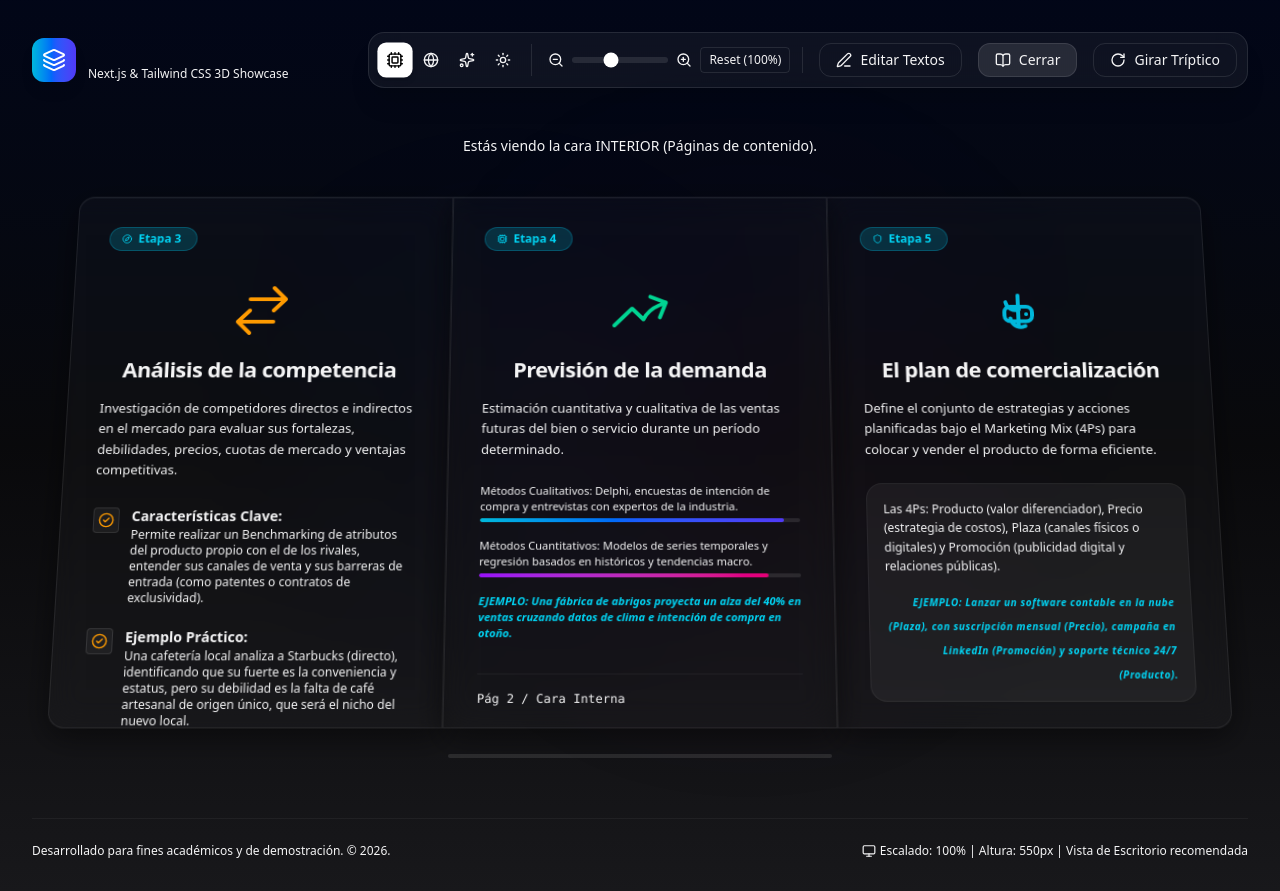
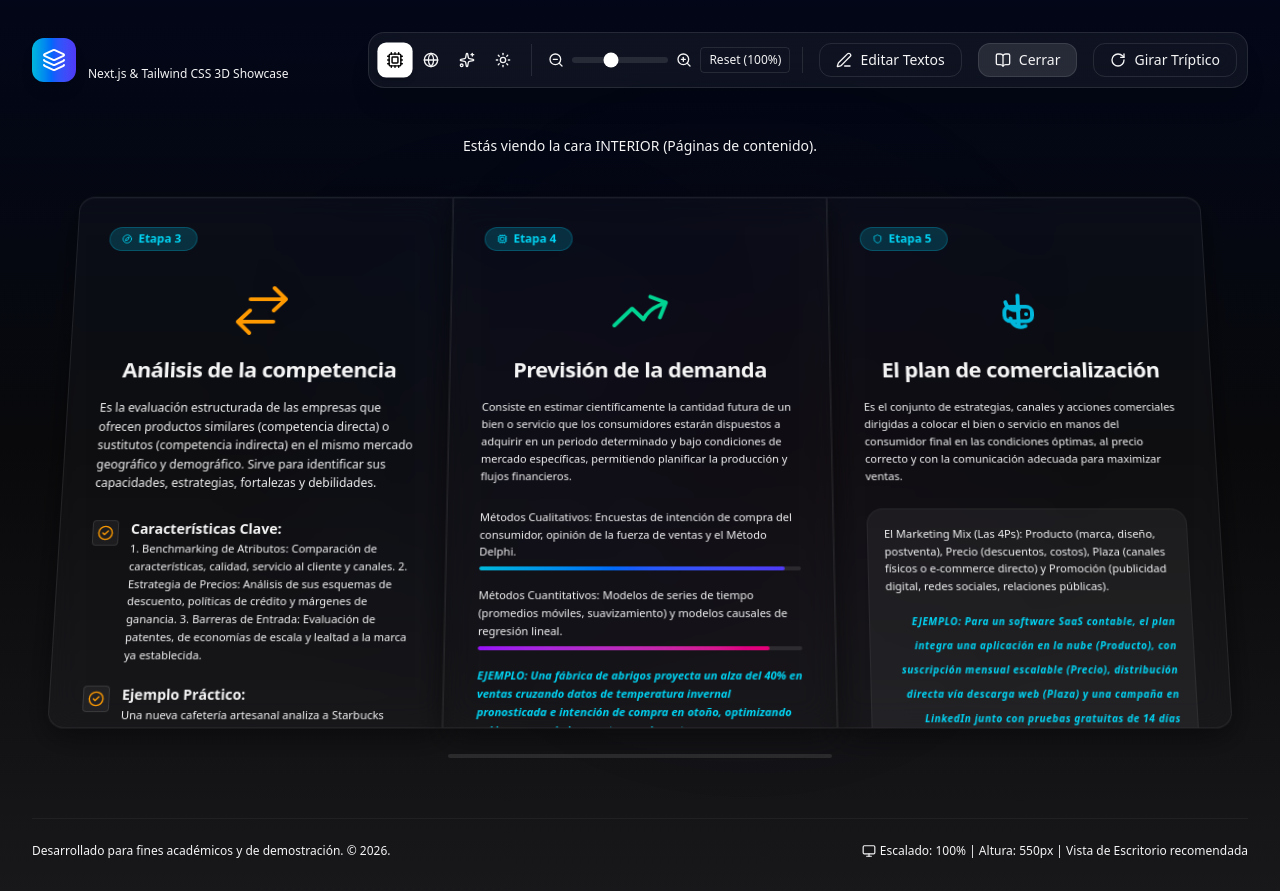
Before and after one commit to GerardoMtzGit/triptico, a Next.js app: page / in a window 1280 px wide. Both pictures are taken after a click on the button "Abrir Tríptico". Built offline with nearby package versions, Linux system fonts and the light colour scheme.

Commit message:
content: expand explanations on all topics and update bibliography with specific references

```diff
--- a/src/app/page.tsx
+++ b/src/app/page.tsx
@@ -88,13 +88,13 @@ export default function Home() {
   const [height, setHeight] = useState<number>(550);
   const [isResizing, setIsResizing] = useState(false);
 
-  // Brochure Text Content State (Updated for Gerardo's restructuring)
+  // Brochure Text Content State (Extended with comprehensive explanations and examples)
   const [content, setContent] = useState<BrochureContent>({
     // Cara Exterior - Portada (Derecha) -> Definición del bien a producir
     portadaTag: "Etapa 1 - Estudio de Mercado",
     portadaTitle: "Definición del bien a producir",
-    portadaSubtitle: "Consiste en la delimitación exacta del producto o servicio que se introducirá al mercado, detallando sus características físicas, técnicas, utilidad, patentes y su propuesta de valor única.",
-    portadaEdition: "EJEMPLO: Un software de IA médica que detecta anomalías en radiografías con 99% de precisión, patentado y en empaque digital seguro.",
+    portadaSubtitle: "Consiste en la caracterización exacta, técnica y comercial del producto o servicio que se pretende introducir en el mercado. Esta definición establece el punto de partida del proyecto al clarificar la naturaleza física, funcional y legal del bien, asegurando que cubra una necesidad específica identificada en el mercado.",
+    portadaEdition: "CARACTERÍSTICAS:\n1. Especificaciones Técnicas: Dimensiones, materiales, peso, envase, empaque y vida útil.\n2. Propuesta de Valor y Usos: Identificación del factor diferenciador y beneficios clave.\n3. Normativas y Patentes: Requisitos legales, registros sanitarios y patentes.\n\nEJEMPLO: Un termo inteligente fabricado con acero de grado alimenticio, con pantalla LED de temperatura en tiempo real y patente de aislamiento de doble pared que mantiene bebidas calientes por 12 horas.",
 
     // Cara Exterior - Contraportada (Centro) -> Credenciales UVM
     contraTitle: "Actividad 1. Infografía",
@@ -106,38 +106,38 @@ export default function Home() {
     // Cara Exterior - Solapa Interna (Izquierda) -> Análisis del consumidor
     solapaTag: "Etapa 2",
     solapaTitle: "Análisis del consumidor",
-    solapaDesc: "Investiga quién compra, por qué, con qué frecuencia y cuáles son sus preferencias. Permite segmentar el mercado de forma demográfica, geográfica y psicográfica.",
-    solapaButton: "EJEMPLO: En una app de fitness, los consumidores clave son profesionales de 25 a 45 años con poco tiempo que buscan rutinas en casa sin equipo.",
+    solapaDesc: "Es el estudio sistemático del comportamiento, necesidades, motivaciones, hábitos de compra y niveles de satisfacción del público objetivo. Permite a las empresas orientar sus esfuerzos comerciales hacia los clientes más rentables y ajustar su propuesta de valor a las demandas reales.",
+    solapaButton: "CARACTERÍSTICAS:\n1. Segmentación del Mercado: División del mercado por variables demográficas, geográficas y psicográficas.\n2. Perfil del Consumidor (Buyer Persona): Creación de un arquetipo detallado del cliente ideal y sus necesidades.\n3. Comportamiento y Hábitos de Compra: Análisis del proceso de decisión de compra y frecuencia de adquisición.\n\nEJEMPLO: Para una aplicación de fitness, el consumidor objetivo son profesionales urbanos de 25 a 45 años, con ingresos medios-altos, bajo alto estrés laboral y que prefieren rutinas cortas de 20 minutos en casa sin equipo.",
 
     // Inside Left (Página 1) -> Análisis de la competencia
     insideLeftTag: "Etapa 3",
     insideLeftTitle: "Análisis de la competencia",
-    insideLeftDesc: "Investigación de competidores directos e indirectos en el mercado para evaluar sus fortalezas, debilidades, precios, cuotas de mercado y ventajas competitivas.",
+    insideLeftDesc: "Es la evaluación estructurada de las empresas que ofrecen productos similares (competencia directa) o sustitutos (competencia indirecta) en el mismo mercado geográfico y demográfico. Sirve para identificar sus capacidades, estrategias, fortalezas y debilidades.",
     insideLeftBullet1Title: "Características Clave:",
-    insideLeftBullet1Desc: "Permite realizar un Benchmarking de atributos del producto propio con el de los rivales, entender sus canales de venta y sus barreras de entrada (como patentes o contratos de exclusividad).",
+    insideLeftBullet1Desc: "1. Benchmarking de Atributos: Comparación de características, calidad, servicio al cliente y canales.\n2. Estrategia de Precios: Análisis de sus esquemas de descuento, políticas de crédito y márgenes de ganancia.\n3. Barreras de Entrada: Evaluación de patentes, de economías de escala y lealtad a la marca ya establecida.",
     insideLeftBullet2Title: "Ejemplo Práctico:",
-    insideLeftBullet2Desc: "Una cafetería local analiza a Starbucks (directo), identificando que su fuerte es la conveniencia y estatus, pero su debilidad es la falta de café artesanal de origen único, que será el nicho del nuevo local.",
+    insideLeftBullet2Desc: "Una nueva cafetería artesanal analiza a Starbucks (competencia directa), reconociendo su fortaleza en conveniencia y estatus de marca, pero su debilidad en café industrial estandarizado. La cafetería local decide diferenciarse ofreciendo café de origen único de especialidad con tostado local.",
 
     // Inside Center (Página 2) -> Previsión de la demanda
     insideCenterTag: "Etapa 4",
     insideCenterTitle: "Previsión de la demanda",
-    insideCenterDesc: "Estimación cuantitativa y cualitativa de las ventas futuras del bien o servicio durante un período determinado.",
-    insideCenterStat1Label: "Métodos Cualitativos: Delphi, encuestas de intención de compra y entrevistas con expertos de la industria.",
-    insideCenterStat2Label: "Métodos Cuantitativos: Modelos de series temporales y regresión basados en históricos y tendencias macro.",
-    insideCenterStat3Label: "EJEMPLO: Una fábrica de abrigos proyecta un alza del 40% en ventas cruzando datos de clima e intención de compra en otoño.",
+    insideCenterDesc: "Consiste en estimar científicamente la cantidad futura de un bien o servicio que los consumidores estarán dispuestos a adquirir en un periodo determinado y bajo condiciones de mercado específicas, permitiendo planificar la producción y flujos financieros.",
+    insideCenterStat1Label: "Métodos Cualitativos: Encuestas de intención de compra del consumidor, opinión de la fuerza de ventas y el Método Delphi.",
+    insideCenterStat2Label: "Métodos Cuantitativos: Modelos de series de tiempo (promedios móviles, suavizamiento) y modelos causales de regresión lineal.",
+    insideCenterStat3Label: "EJEMPLO: Una fábrica de abrigos proyecta un alza del 40% en ventas cruzando datos de temperatura invernal pronosticada e intención de compra en otoño, optimizando así la compra de lanas y turnos de costura.",
 
     // Inside Right (Página 3) -> El plan de comercialización
     insideRightTag: "Etapa 5",
     insideRightTitle: "El plan de comercialización",
-    insideRightDesc: "Define el conjunto de estrategias y acciones planificadas bajo el Marketing Mix (4Ps) para colocar y vender el producto de forma eficiente.",
-    insideRightQuote: "Las 4Ps: Producto (valor diferenciador), Precio (estrategia de costos), Plaza (canales físicos o digitales) y Promoción (publicidad digital y relaciones públicas).",
-    insideRightQuoteAuthor: "EJEMPLO: Lanzar un software contable en la nube (Plaza), con suscripción mensual (Precio), campaña en LinkedIn (Promoción) y soporte técnico 24/7 (Producto).",
+    insideRightDesc: "Es el conjunto de estrategias, canales y acciones comerciales dirigidas a colocar el bien o servicio en manos del consumidor final en las condiciones óptimas, al precio correcto y con la comunicación adecuada para maximizar ventas.",
+    insideRightQuote: "El Marketing Mix (Las 4Ps): Producto (marca, diseño, postventa), Precio (descuentos, costos), Plaza (canales físicos o e-commerce directo) y Promoción (publicidad digital, redes sociales, relaciones públicas).",
+    insideRightQuoteAuthor: "EJEMPLO: Para un software SaaS contable, el plan integra una aplicación en la nube (Producto), con suscripción mensual escalable (Precio), distribución directa vía descarga web (Plaza) y una campaña en LinkedIn junto con pruebas gratuitas de 14 días (Promoción).",
   });
 
   // Default font sizes map (key -> size in pixels)
   const [fontSizes, setFontSizes] = useState<Record<string, number>>({});
 
-  // Pre-populated custom blocks (APA References)
+  // Pre-populated custom blocks (Updated to only show the two requested references)
   const [customBlocks, setCustomBlocks] = useState<Record<string, CustomBlock[]>>({
     insideLeft: [],
     insideCenter: [],
@@ -148,37 +148,19 @@ export default function Home() {
         id: "ref_header",
         type: "heading",
         text: "Referencias Bibliográficas (APA):",
-        fontSize: 13
+        fontSize: 12
       },
       {
         id: "ref1",
         type: "paragraph",
-        text: "• Baca Urbina, G. (2016). Evaluación de proyectos (8va ed.). McGraw-Hill Education.",
-        fontSize: 10
+        text: "Meza, J. (2013). Evaluación financiera de proyectos: 10 casos prácticos resueltos en Excel. [Archivo PDF]. Recuperado de http://190.57.147.202:90/jspui/bitstream/123456789/1402/1/Evaluaci%C3%B3n%20financiera%20de%20proyectos.pdf",
+        fontSize: 9
       },
       {
         id: "ref2",
         type: "paragraph",
-        text: "• Kotler, P., & Keller, K. L. (2016). Dirección de marketing (15va ed.). Pearson Educación.",
-        fontSize: 10
-      },
-      {
-        id: "ref3",
-        type: "paragraph",
-        text: "• Malhotra, N. K. (2020). Investigación de mercados: Conceptos esenciales (6ta ed.). Pearson.",
-        fontSize: 10
-      },
-      {
-        id: "ref4",
-        type: "paragraph",
-        text: "• Nassir Sapag, C., & Sapag Chain, R. (2014). Preparación y evaluación de proyectos (6ta ed.). McGraw-Hill.",
-        fontSize: 10
-      },
-      {
-        id: "ref5",
-        type: "paragraph",
-        text: "• Porter, M. E. (2015). Ventaja competitiva: Creación y sostenimiento de un desempeño superior (2da ed.). Patria.",
-        fontSize: 10
+        text: "Mondragon, D. (2017). Formulación y evaluación de proyectos. [Archivo PDF]. Recuperado de https://digitk.areandina.edu.co/bitstream/handle/areandina/1318/Formulaci%C3%B3n%20y%20Evaluaci%C3%B3n%20de%20Proyectos.pdf?sequence=1",
+        fontSize: 9
       }
     ],
     portada: [],
@@ -447,7 +429,7 @@ export default function Home() {
                     onBlur={(e) => updateCustomBlockText(panelKey, block.id, e.currentTarget.textContent || "")}
                     style={{ fontSize: `${block.fontSize || 14}px` }}
                     className={`${
-                      block.type === "heading" ? "text-lg font-bold" : "text-sm text-foreground/70"
+                      block.type === "heading" ? "text-sm font-bold text-cyan-400 mb-1" : "text-[11px] text-foreground/75 leading-relaxed"
                     } ${
                       isEditing
                         ? "outline-dashed outline-2 outline-cyan-500/70 px-1.5 py-0.5 rounded bg-white/5 dark:bg-black/20 cursor-text hover:bg-white/10"
@@ -711,7 +693,7 @@ export default function Home() {
                     </svg>
 
                     <EditableField contentKey="insideLeftTitle" element="h3" className="text-2xl font-bold tracking-tight mb-4 text-center" defaultSize={22} />
-                    <EditableField contentKey="insideLeftDesc" element="p" className="text-sm text-foreground/70 leading-relaxed mb-6" defaultSize={13} />
+                    <EditableField contentKey="insideLeftDesc" element="p" className="text-xs text-foreground/70 leading-relaxed mb-6" defaultSize={12} />
 
                     <div className="space-y-4">
                       <div className="flex gap-3 items-start">
@@ -720,7 +702,7 @@ export default function Home() {
                         </div>
                         <div className="w-full">
                           <EditableField contentKey="insideLeftBullet1Title" element="h4" className="text-sm font-semibold" defaultSize={14} />
-                          <EditableField contentKey="insideLeftBullet1Desc" element="p" className="text-xs text-foreground/60" defaultSize={12} />
+                          <EditableField contentKey="insideLeftBullet1Desc" element="p" className="text-[11px] text-foreground/60 leading-relaxed" defaultSize={11} />
                         </div>
                       </div>
                       <div className="flex gap-3 items-start">
@@ -729,7 +711,7 @@ export default function Home() {
                         </div>
                         <div className="w-full">
                           <EditableField contentKey="insideLeftBullet2Title" element="h4" className="text-sm font-semibold" defaultSize={14} />
-                          <EditableField contentKey="insideLeftBullet2Desc" element="p" className="text-xs text-foreground/60" defaultSize={12} />
+                          <EditableField contentKey="insideLeftBullet2Desc" element="p" className="text-[11px] text-foreground/60 leading-relaxed" defaultSize={11} />
                         </div>
                       </div>
                     </div>
@@ -759,8 +741,8 @@ export default function Home() {
                       </svg>
 
                       <EditableField contentKey="solapaTitle" element="h3" className="text-2xl font-bold tracking-tight mb-4 text-center" defaultSize={22} />
-                      <EditableField contentKey="solapaDesc" element="p" className="text-sm text-foreground/70 leading-relaxed mb-6" defaultSize={13} />
-                      <EditableField contentKey="solapaButton" element="p" className="text-xs text-foreground/60 italic leading-relaxed border-l-2 border-purple-500/50 pl-3 mt-4" defaultSize={12} />
+                      <EditableField contentKey="solapaDesc" element="p" className="text-[11px] text-foreground/70 leading-relaxed mb-6" defaultSize={11} />
+                      <EditableField contentKey="solapaButton" element="p" className="text-[11px] text-foreground/60 italic leading-relaxed border-l-2 border-purple-500/50 pl-3 mt-4 whitespace-pre-line" defaultSize={11} />
 
                       {/* Custom added blocks */}
                       {renderCustomBlocks("solapa")}
@@ -801,12 +783,12 @@ export default function Home() {
                     </svg>
 
                     <EditableField contentKey="insideCenterTitle" element="h3" className="text-2xl font-bold tracking-tight mb-4 text-center" defaultSize={22} />
-                    <EditableField contentKey="insideCenterDesc" element="p" className="text-sm text-foreground/70 leading-relaxed mb-6" defaultSize={13} />
+                    <EditableField contentKey="insideCenterDesc" element="p" className="text-[11px] text-foreground/70 leading-relaxed mb-6" defaultSize={11} />
 
                     {/* Stats / Characteristics */}
                     <div className="space-y-4">
                       <div>
-                        <div className="flex justify-between text-xs mb-1 w-full text-inherit">
+                        <div className="flex justify-between text-[11px] mb-1.5 w-full text-inherit leading-relaxed">
                           <EditableField contentKey="insideCenterStat1Label" element="span" defaultSize={11} />
                         </div>
                         <div className="h-1 bg-white/10 rounded-full overflow-hidden">
@@ -814,7 +796,7 @@ export default function Home() {
                         </div>
                       </div>
                       <div>
-                        <div className="flex justify-between text-xs mb-1 w-full text-inherit">
+                        <div className="flex justify-between text-[11px] mb-1.5 w-full text-inherit leading-relaxed">
                           <EditableField contentKey="insideCenterStat2Label" element="span" defaultSize={11} />
                         </div>
                         <div className="h-1 bg-white/10 rounded-full overflow-hidden">
@@ -822,7 +804,7 @@ export default function Home() {
                         </div>
                       </div>
                       <div>
-                        <div className="flex justify-between text-xs font-semibold mb-1 w-full text-inherit">
+                        <div className="flex justify-between text-[11px] font-semibold mb-1 w-full text-inherit leading-relaxed">
                           <EditableField contentKey="insideCenterStat3Label" element="span" defaultSize={11} className="italic text-cyan-400" />
                         </div>
                       </div>
@@ -865,7 +847,7 @@ export default function Home() {
                       </div>
                     </div>
 
-                    {/* Custom blocks list (Used for APA References) */}
+                    {/* Custom blocks list (APA References block - displays ONLY Meza & Mondragón) */}
                     {renderCustomBlocks("contra")}
                   </div>
 
@@ -901,11 +883,11 @@ export default function Home() {
                     </svg>
 
                     <EditableField contentKey="insideRightTitle" element="h3" className="text-2xl font-bold tracking-tight mb-4 text-center" defaultSize={22} />
-                    <EditableField contentKey="insideRightDesc" element="p" className="text-sm text-foreground/70 leading-relaxed mb-6" defaultSize={13} />
+                    <EditableField contentKey="insideRightDesc" element="p" className="text-[11px] text-foreground/70 leading-relaxed mb-6" defaultSize={11} />
 
                     {/* Marketing Mix Box */}
                     <div className="p-4 rounded-2xl bg-white/5 border border-white/5 relative mb-2">
-                      <EditableField contentKey="insideRightQuote" element="p" className="text-xs font-medium text-foreground/85 leading-relaxed mb-3" defaultSize={12} />
+                      <EditableField contentKey="insideRightQuote" element="p" className="text-[11px] font-medium text-foreground/85 leading-relaxed mb-3" defaultSize={11} />
                       <div className="text-right">
                         <EditableField contentKey="insideRightQuoteAuthor" element="span" className="text-[10px] font-bold tracking-wider text-cyan-400 italic" defaultSize={10} />
                       </div>
@@ -947,7 +929,7 @@ export default function Home() {
                       <EditableField contentKey="portadaTitle" element="h2" className="text-3xl font-extrabold tracking-tight leading-tight mb-3" defaultSize={26} />
                       <div className="w-16 h-1 bg-gradient-to-r from-cyan-400 to-purple-500 mb-4 rounded-full mx-auto"></div>
                       <EditableField contentKey="portadaSubtitle" element="p" className="text-xs text-foreground/60 leading-relaxed mb-4" defaultSize={12} />
-                      <EditableField contentKey="portadaEdition" element="p" className="text-[11px] text-cyan-400/90 italic border-t border-white/5 pt-3" defaultSize={11} />
+                      <EditableField contentKey="portadaEdition" element="p" className="text-[11px] text-cyan-400/90 italic border-t border-white/5 pt-3 whitespace-pre-line text-left leading-relaxed" defaultSize={11} />
 
                       {/* Custom added blocks */}
                       {renderCustomBlocks("portada")}
@@ -1030,10 +1012,10 @@ export default function Home() {
                       <EditableField contentKey="insideLeftTag" element="span" defaultSize={12} />
                     </div>
                     <EditableField contentKey="insideLeftTitle" element="h3" className="text-xl font-bold tracking-tight mb-2" defaultSize={20} />
-                    <EditableField contentKey="insideLeftDesc" element="p" className="text-sm text-foreground/70 leading-relaxed mb-4" defaultSize={14} />
+                    <EditableField contentKey="insideLeftDesc" element="p" className="text-xs text-foreground/70 leading-relaxed mb-4" defaultSize={12} />
                     <div className="space-y-2">
                       <EditableField contentKey="insideLeftBullet1Title" element="h4" className="text-sm font-semibold" defaultSize={14} />
-                      <EditableField contentKey="insideLeftBullet1Desc" element="p" className="text-xs text-foreground/60" defaultSize={12} />
+                      <EditableField contentKey="insideLeftBullet1Desc" element="p" className="text-[11px] text-foreground/60 leading-relaxed" defaultSize={11} />
                     </div>
 
                     {/* Custom Blocks */}
@@ -1049,10 +1031,10 @@ export default function Home() {
                       <EditableField contentKey="insideCenterTag" element="span" defaultSize={12} />
                     </div>
                     <EditableField contentKey="insideCenterTitle" element="h3" className="text-xl font-bold tracking-tight mb-4" defaultSize={20} />
-                    <EditableField contentKey="insideCenterDesc" element="p" className="text-sm text-foreground/70 mb-4" defaultSize={13} />
+                    <EditableField contentKey="insideCenterDesc" element="p" className="text-xs text-foreground/70 mb-4 leading-relaxed" defaultSize={11} />
                     <div className="space-y-2">
-                      <EditableField contentKey="insideCenterStat1Label" element="div" className="text-xs text-foreground/80" defaultSize={12} />
-                      <EditableField contentKey="insideCenterStat2Label" element="div" className="text-xs text-foreground/80" defaultSize={12} />
+                      <EditableField contentKey="insideCenterStat1Label" element="div" className="text-[11px] text-foreground/80 leading-relaxed" defaultSize={11} />
+                      <EditableField contentKey="insideCenterStat2Label" element="div" className="text-[11px] text-foreground/80 leading-relaxed" defaultSize={11} />
                     </div>
 
                     {/* Custom Blocks */}
@@ -1068,9 +1050,9 @@ export default function Home() {
                       <EditableField contentKey="insideRightTag" element="span" defaultSize={12} />
                     </div>
                     <EditableField contentKey="insideRightTitle" element="h3" className="text-xl font-bold tracking-tight mb-2" defaultSize={20} />
-                    <EditableField contentKey="insideRightDesc" element="p" className="text-sm text-foreground/70 leading-relaxed mb-4" defaultSize={14} />
+                    <EditableField contentKey="insideRightDesc" element="p" className="text-xs text-foreground/70 leading-relaxed mb-4" defaultSize={11} />
                     <div className="p-4 rounded-xl bg-white/5 border border-white/5 mb-3">
-                      <EditableField contentKey="insideRightQuote" element="p" className="text-xs italic text-foreground/80" defaultSize={12} />
+                      <EditableField contentKey="insideRightQuote" element="p" className="text-xs italic text-foreground/85 leading-relaxed" defaultSize={11} />
                     </div>
 
                     {/* Custom Blocks */}
@@ -1086,11 +1068,11 @@ export default function Home() {
                   <div className={`absolute -top-12 -right-12 w-32 h-32 rounded-full bg-gradient-to-br ${getGradient("primary")} opacity-30 blur-2xl pointer-events-none`}></div>
                   <div className="flex justify-between items-center">
                     <EditableField contentKey="portadaTag" element="span" className="text-xs font-bold tracking-wider uppercase opacity-85" defaultSize={12} />
-                    <EditableField contentKey="portadaEdition" element="span" className="text-[10px] font-mono opacity-50 px-2 py-0.5 rounded border border-white/10" defaultSize={10} />
                   </div>
                   <div className="my-auto py-6">
                     <EditableField contentKey="portadaTitle" element="h2" className="text-2xl font-extrabold tracking-tight leading-tight mb-2" defaultSize={26} />
                     <EditableField contentKey="portadaSubtitle" element="p" className="text-xs text-foreground/60 leading-relaxed" defaultSize={12} />
+                    <EditableField contentKey="portadaEdition" element="p" className="text-[11px] text-cyan-400/90 italic mt-2 whitespace-pre-line" defaultSize={11} />
 
                     {/* Custom Blocks */}
                     {renderCustomBlocks("portada")}
@@ -1130,6 +1112,7 @@ export default function Home() {
                     <EditableField contentKey="solapaTag" element="span" className="text-[10px] font-mono opacity-50 px-2 py-0.5 rounded border border-white/10 float-right" defaultSize={10} />
                     <EditableField contentKey="solapaTitle" element="h3" className="text-lg font-bold tracking-tight mb-2" defaultSize={18} />
                     <EditableField contentKey="solapaDesc" element="p" className="text-sm text-foreground/70 leading-relaxed mb-4" defaultSize={14} />
+                    <EditableField contentKey="solapaButton" element="p" className="text-xs text-foreground/60 italic leading-relaxed mt-2 whitespace-pre-line" defaultSize={12} />
 
                     {/* Custom Blocks */}
                     {renderCustomBlocks("solapa")}
```
